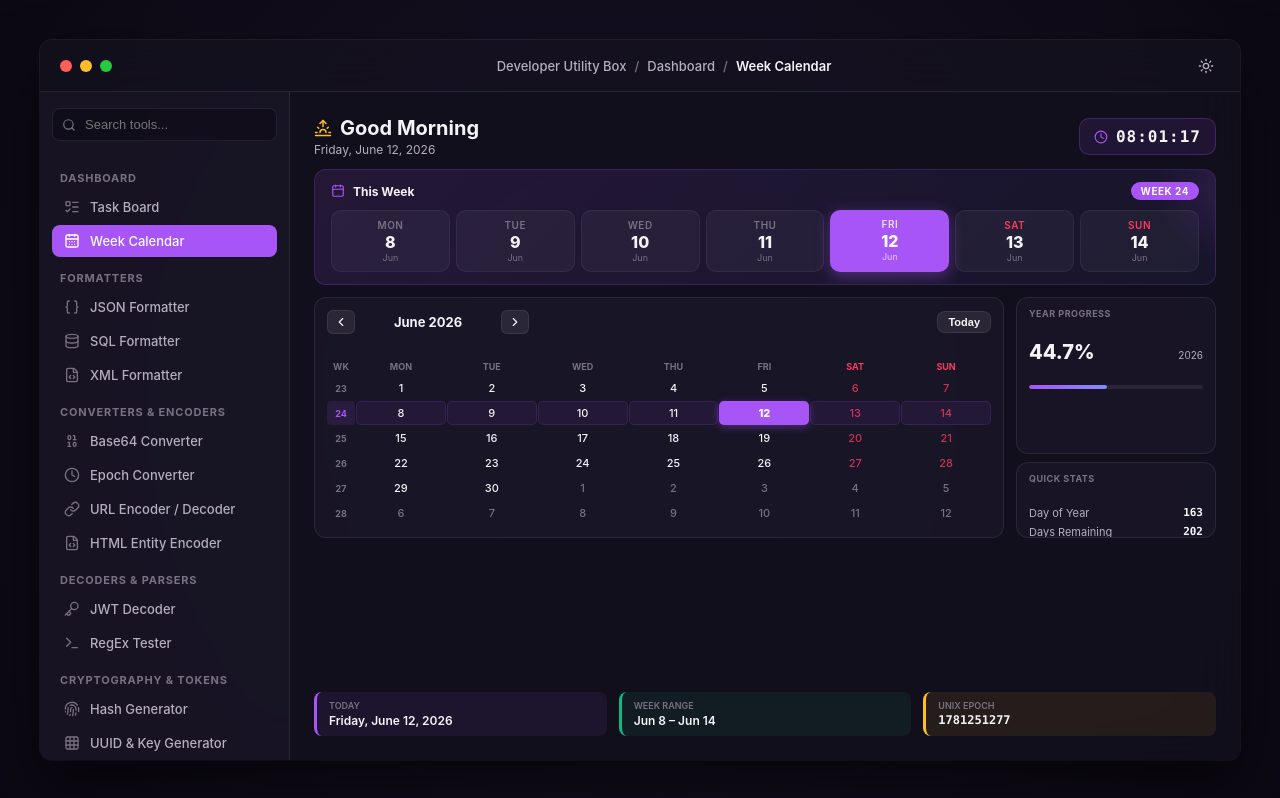
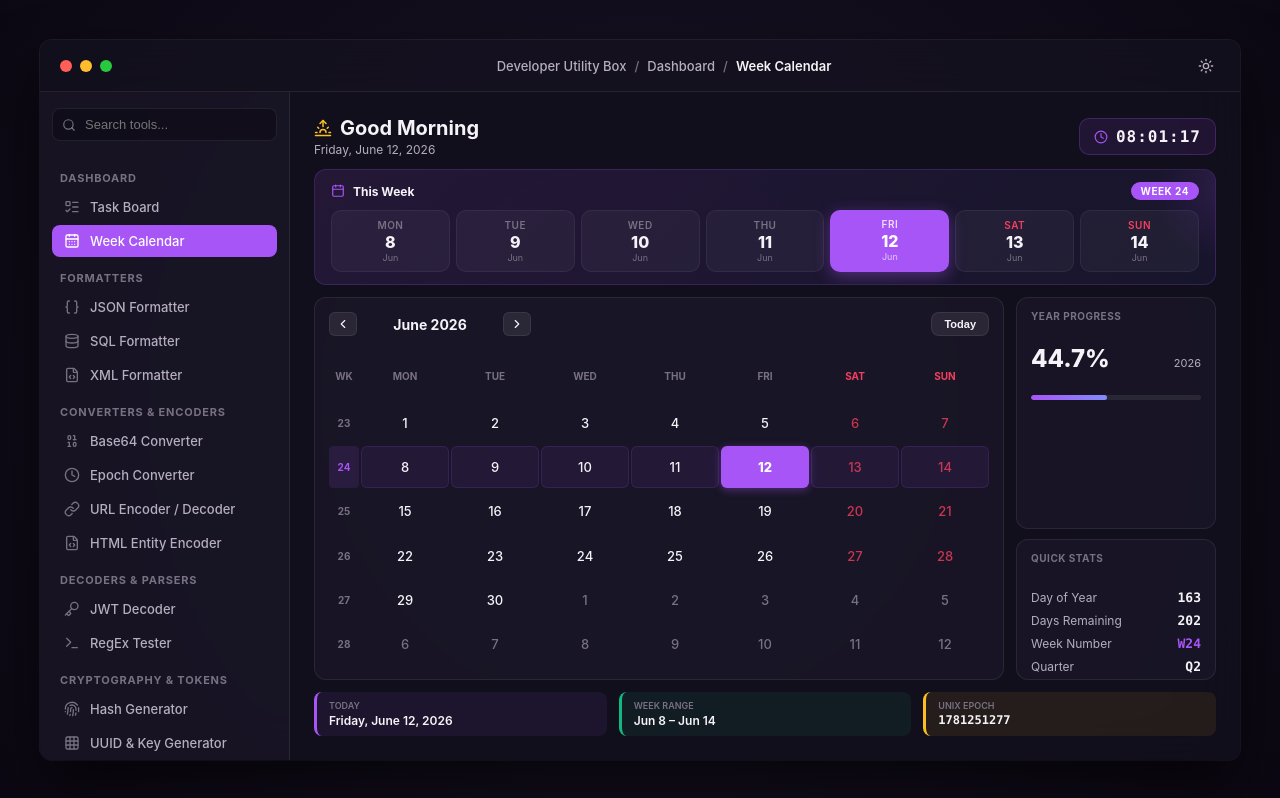
Before and after one commit to arjunr1432/DevBox, a React (Vite) app: page / in a window 1280 px wide. Both pictures are taken after a click on the element "Week Calendar". Built offline with nearby package versions, Linux system fonts and the light colour scheme.

Commit message:
fix: expand calendar to fill space, increase font sizes, restore full Quick Stats

```diff
--- a/src/components/tools/WeekCalendar.tsx
+++ b/src/components/tools/WeekCalendar.tsx
@@ -157,26 +157,26 @@ export const WeekCalendar: React.FC = () => {
         </div>
       </div>
 
-      {/* Middle: Calendar + Stats side by side — content-sized, no flex-grow */}
-      <div style={{ display: 'grid', gridTemplateColumns: '1fr 200px', gap: '12px' }}>
+      {/* Middle: Calendar + Stats side by side — stretch to fill */}
+      <div style={{ display: 'grid', gridTemplateColumns: '1fr 200px', gap: '12px', flex: 1, minHeight: 0 }}>
         {/* Calendar */}
-        <div className="tool-card" style={{ padding: '12px' }}>
-          <div style={{ display: 'flex', justifyContent: 'space-between', alignItems: 'center', marginBottom: '8px' }}>
+        <div className="tool-card" style={{ padding: '14px', display: 'flex', flexDirection: 'column' }}>
+          <div style={{ display: 'flex', justifyContent: 'space-between', alignItems: 'center', marginBottom: '12px' }}>
             <div style={{ display: 'flex', alignItems: 'center', gap: '8px' }}>
               <button onClick={() => navigateMonth(-1)} className="btn btn-secondary" style={{ padding: '4px 6px', borderRadius: '6px' }}><ChevronLeft size={14} /></button>
-              <h2 style={{ fontSize: '13px', fontWeight: 700, color: 'var(--text-primary)', margin: 0, minWidth: '130px', textAlign: 'center' }}>{MONTH_NAMES[calendarMonth]} {calendarYear}</h2>
+              <h2 style={{ fontSize: '14px', fontWeight: 700, color: 'var(--text-primary)', margin: 0, minWidth: '130px', textAlign: 'center' }}>{MONTH_NAMES[calendarMonth]} {calendarYear}</h2>
               <button onClick={() => navigateMonth(1)} className="btn btn-secondary" style={{ padding: '4px 6px', borderRadius: '6px' }}><ChevronRight size={14} /></button>
             </div>
-            <button onClick={goToToday} className="btn btn-secondary" style={{ padding: '4px 10px', fontSize: '11px' }}>Today</button>
+            <button onClick={goToToday} className="btn btn-secondary" style={{ padding: '5px 12px', fontSize: '11px' }}>Today</button>
           </div>
-          <div style={{ display: 'grid', gridTemplateColumns: '28px repeat(7, 1fr)', gap: '1px' }}>
-            <div style={{ padding: '3px 2px', textAlign: 'center', fontSize: '9px', fontWeight: 700, color: 'var(--text-muted)' }}>WK</div>
+          <div style={{ display: 'grid', gridTemplateColumns: '30px repeat(7, 1fr)', gap: '2px', flex: 1, alignContent: 'stretch' }}>
+            <div style={{ padding: '6px 2px', textAlign: 'center', fontSize: '10px', fontWeight: 700, color: 'var(--text-muted)' }}>WK</div>
             {DAY_NAMES_SHORT.map(day => (
-              <div key={day} style={{ padding: '3px 2px', textAlign: 'center', fontSize: '9px', fontWeight: 700, color: (day === 'Sat' || day === 'Sun') ? 'var(--error)' : 'var(--text-muted)', textTransform: 'uppercase' }}>{day}</div>
+              <div key={day} style={{ padding: '6px 2px', textAlign: 'center', fontSize: '10px', fontWeight: 700, color: (day === 'Sat' || day === 'Sun') ? 'var(--error)' : 'var(--text-muted)', textTransform: 'uppercase' }}>{day}</div>
             ))}
             {calendarWeeks.map((week, weekIdx) => (
               <React.Fragment key={weekIdx}>
-                <div style={{ display: 'flex', alignItems: 'center', justifyContent: 'center', fontSize: '9px', fontWeight: 700, color: week.weekNum === weekNumber ? 'var(--accent)' : 'var(--text-muted)', background: week.weekNum === weekNumber ? 'rgba(168, 85, 247, 0.12)' : 'transparent', borderRadius: '4px' }}>{week.weekNum}</div>
+                <div style={{ display: 'flex', alignItems: 'center', justifyContent: 'center', fontSize: '10px', fontWeight: 700, color: week.weekNum === weekNumber ? 'var(--accent)' : 'var(--text-muted)', background: week.weekNum === weekNumber ? 'rgba(168, 85, 247, 0.12)' : 'transparent', borderRadius: '4px' }}>{week.weekNum}</div>
                 {week.cells.map((cell, dayIdx) => {
                   const isCurrentDay = isSameDay(cell.date, today);
                   const inCurrentWeek = isInCurrentWeek(cell.date);
@@ -184,7 +184,7 @@ export const WeekCalendar: React.FC = () => {
                   const isOtherMonth = cell.month !== 'current';
                   return (
                     <div key={dayIdx} style={{
-                      display: 'flex', alignItems: 'center', justifyContent: 'center', padding: '4px 2px', borderRadius: '5px', fontSize: '11px', fontWeight: isCurrentDay ? 800 : 500, cursor: 'default',
+                      display: 'flex', alignItems: 'center', justifyContent: 'center', padding: '6px 2px', borderRadius: '6px', fontSize: '13px', fontWeight: isCurrentDay ? 800 : 500, cursor: 'default',
                       color: isCurrentDay ? '#ffffff' : isOtherMonth ? 'var(--text-muted)' : isWeekend ? 'rgba(244, 63, 94, 0.8)' : 'var(--text-primary)',
                       background: isCurrentDay ? 'var(--accent)' : inCurrentWeek && !isOtherMonth ? 'rgba(168, 85, 247, 0.08)' : 'transparent',
                       border: inCurrentWeek && !isCurrentDay && !isOtherMonth ? '1px solid rgba(168, 85, 247, 0.15)' : '1px solid transparent',
@@ -197,25 +197,26 @@ export const WeekCalendar: React.FC = () => {
           </div>
         </div>
 
-        {/* Right Stats — Year Progress + Quick Stats only */}
-        <div style={{ display: 'flex', flexDirection: 'column', gap: '8px' }}>
-          <div className="tool-card" style={{ padding: '10px 12px' }}>
-            <div style={{ fontSize: '9px', fontWeight: 700, color: 'var(--text-muted)', textTransform: 'uppercase', letterSpacing: '0.5px', marginBottom: '5px' }}>Year Progress</div>
-            <div style={{ display: 'flex', justifyContent: 'space-between', alignItems: 'baseline', marginBottom: '5px' }}>
-              <span style={{ fontSize: '20px', fontWeight: 800, color: 'var(--text-primary)' }}>{yearProgress}%</span>
-              <span style={{ fontSize: '10px', color: 'var(--text-secondary)' }}>{today.getFullYear()}</span>
+        {/* Right Stats — Year Progress + Quick Stats */}
+        <div style={{ display: 'flex', flexDirection: 'column', gap: '10px' }}>
+          <div className="tool-card" style={{ padding: '12px 14px' }}>
+            <div style={{ fontSize: '10px', fontWeight: 700, color: 'var(--text-muted)', textTransform: 'uppercase', letterSpacing: '0.5px', marginBottom: '6px' }}>Year Progress</div>
+            <div style={{ display: 'flex', justifyContent: 'space-between', alignItems: 'baseline', marginBottom: '6px' }}>
+              <span style={{ fontSize: '24px', fontWeight: 800, color: 'var(--text-primary)' }}>{yearProgress}%</span>
+              <span style={{ fontSize: '11px', color: 'var(--text-secondary)' }}>{today.getFullYear()}</span>
             </div>
-            <div style={{ height: '4px', background: 'var(--border-color)', borderRadius: '2px', overflow: 'hidden' }}>
-              <div style={{ height: '100%', width: `${yearProgress}%`, background: 'linear-gradient(90deg, var(--accent), #818cf8)', borderRadius: '2px' }} />
+            <div style={{ height: '5px', background: 'var(--border-color)', borderRadius: '3px', overflow: 'hidden' }}>
+              <div style={{ height: '100%', width: `${yearProgress}%`, background: 'linear-gradient(90deg, var(--accent), #818cf8)', borderRadius: '3px' }} />
             </div>
           </div>
-          <div className="tool-card" style={{ padding: '10px 12px', flex: 1 }}>
-            <div style={{ fontSize: '9px', fontWeight: 700, color: 'var(--text-muted)', textTransform: 'uppercase', letterSpacing: '0.5px', marginBottom: '6px' }}>Quick Stats</div>
-            <div style={{ display: 'flex', flexDirection: 'column', gap: '5px' }}>
-              <div style={{ display: 'flex', justifyContent: 'space-between' }}><span style={{ fontSize: '11px', color: 'var(--text-secondary)' }}>Day of Year</span><span style={{ fontSize: '11px', fontWeight: 700, color: 'var(--text-primary)', fontFamily: 'var(--font-mono)' }}>{dayOfYear}</span></div>
-              <div style={{ display: 'flex', justifyContent: 'space-between' }}><span style={{ fontSize: '11px', color: 'var(--text-secondary)' }}>Days Remaining</span><span style={{ fontSize: '11px', fontWeight: 700, color: 'var(--text-primary)', fontFamily: 'var(--font-mono)' }}>{Math.ceil(daysLeft)}</span></div>
-              <div style={{ display: 'flex', justifyContent: 'space-between' }}><span style={{ fontSize: '11px', color: 'var(--text-secondary)' }}>Week Number</span><span style={{ fontSize: '11px', fontWeight: 700, color: 'var(--accent)', fontFamily: 'var(--font-mono)' }}>W{weekNumber}</span></div>
-              <div style={{ display: 'flex', justifyContent: 'space-between' }}><span style={{ fontSize: '11px', color: 'var(--text-secondary)' }}>Quarter</span><span style={{ fontSize: '11px', fontWeight: 700, color: 'var(--text-primary)', fontFamily: 'var(--font-mono)' }}>Q{Math.ceil((today.getMonth() + 1) / 3)}</span></div>
+          <div className="tool-card" style={{ padding: '12px 14px', flex: 1 }}>
+            <div style={{ fontSize: '10px', fontWeight: 700, color: 'var(--text-muted)', textTransform: 'uppercase', letterSpacing: '0.5px', marginBottom: '10px' }}>Quick Stats</div>
+            <div style={{ display: 'flex', flexDirection: 'column', gap: '8px' }}>
+              <div style={{ display: 'flex', justifyContent: 'space-between' }}><span style={{ fontSize: '12px', color: 'var(--text-secondary)' }}>Day of Year</span><span style={{ fontSize: '13px', fontWeight: 700, color: 'var(--text-primary)', fontFamily: 'var(--font-mono)' }}>{dayOfYear}</span></div>
+              <div style={{ display: 'flex', justifyContent: 'space-between' }}><span style={{ fontSize: '12px', color: 'var(--text-secondary)' }}>Days Remaining</span><span style={{ fontSize: '13px', fontWeight: 700, color: 'var(--text-primary)', fontFamily: 'var(--font-mono)' }}>{Math.ceil(daysLeft)}</span></div>
+              <div style={{ display: 'flex', justifyContent: 'space-between' }}><span style={{ fontSize: '12px', color: 'var(--text-secondary)' }}>Week Number</span><span style={{ fontSize: '13px', fontWeight: 700, color: 'var(--accent)', fontFamily: 'var(--font-mono)' }}>W{weekNumber}</span></div>
+              <div style={{ display: 'flex', justifyContent: 'space-between' }}><span style={{ fontSize: '12px', color: 'var(--text-secondary)' }}>Quarter</span><span style={{ fontSize: '13px', fontWeight: 700, color: 'var(--text-primary)', fontFamily: 'var(--font-mono)' }}>Q{Math.ceil((today.getMonth() + 1) / 3)}</span></div>
+              <div style={{ display: 'flex', justifyContent: 'space-between' }}><span style={{ fontSize: '12px', color: 'var(--text-secondary)' }}>Leap Year</span><span style={{ fontSize: '13px', fontWeight: 700, color: 'var(--text-primary)', fontFamily: 'var(--font-mono)' }}>{(today.getFullYear() % 4 === 0 && (today.getFullYear() % 100 !== 0 || today.getFullYear() % 400 === 0)) ? 'Yes' : 'No'}</span></div>
             </div>
           </div>
         </div>
```
